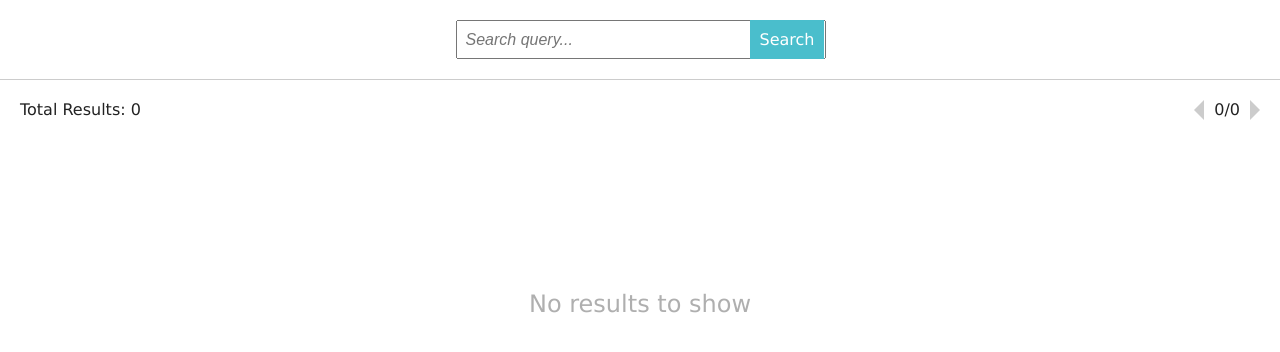
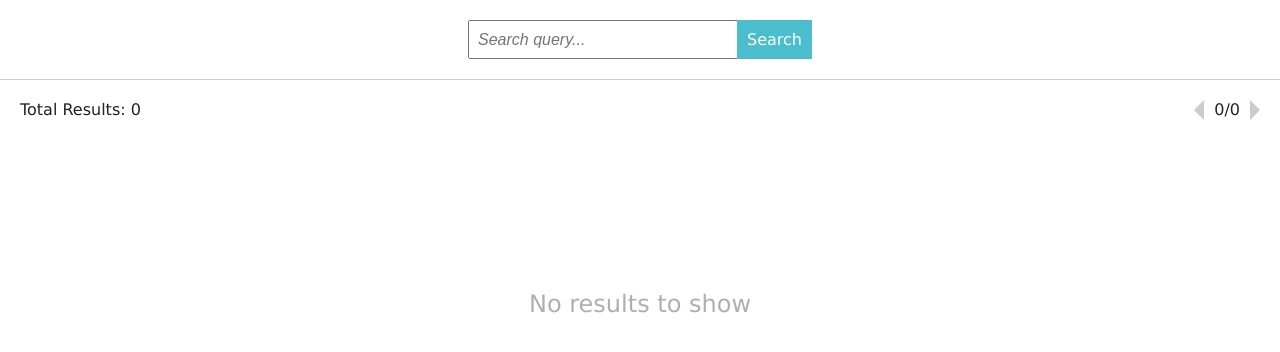
Before and after one commit to srhemdev/srhemdev.github.io, a plain HTML site: page searchApp/app/searchApp.html in a window 1280 px wide. Drawn offline with Linux system fonts and the light colour scheme.

Commit message:
fixing styles

```diff
--- a/searchApp/app/searchApp.js
+++ b/searchApp/app/searchApp.js
@@ -11,7 +11,7 @@
     });
 
     var search1 = new search({
-                                id: 'search-area',
+                                 id: 'search-area',
                                  query: {
                                      limit: 20,
                                      offset: 0
--- a/searchApp/app/widgets/search/search.css
+++ b/searchApp/app/widgets/search/search.css
@@ -6,7 +6,7 @@
 .search-widget .search-box{
   padding:8px;
   font-size: 16px;
-  min-width: 350px;
+  min-width: 250px;
 }
 
 .search-widget .search-box:focus{
@@ -17,5 +17,5 @@
 
 
 .search-widget .search-button{
-    margin-left: -76px;
+    margin-left: -1px;
 }
```
